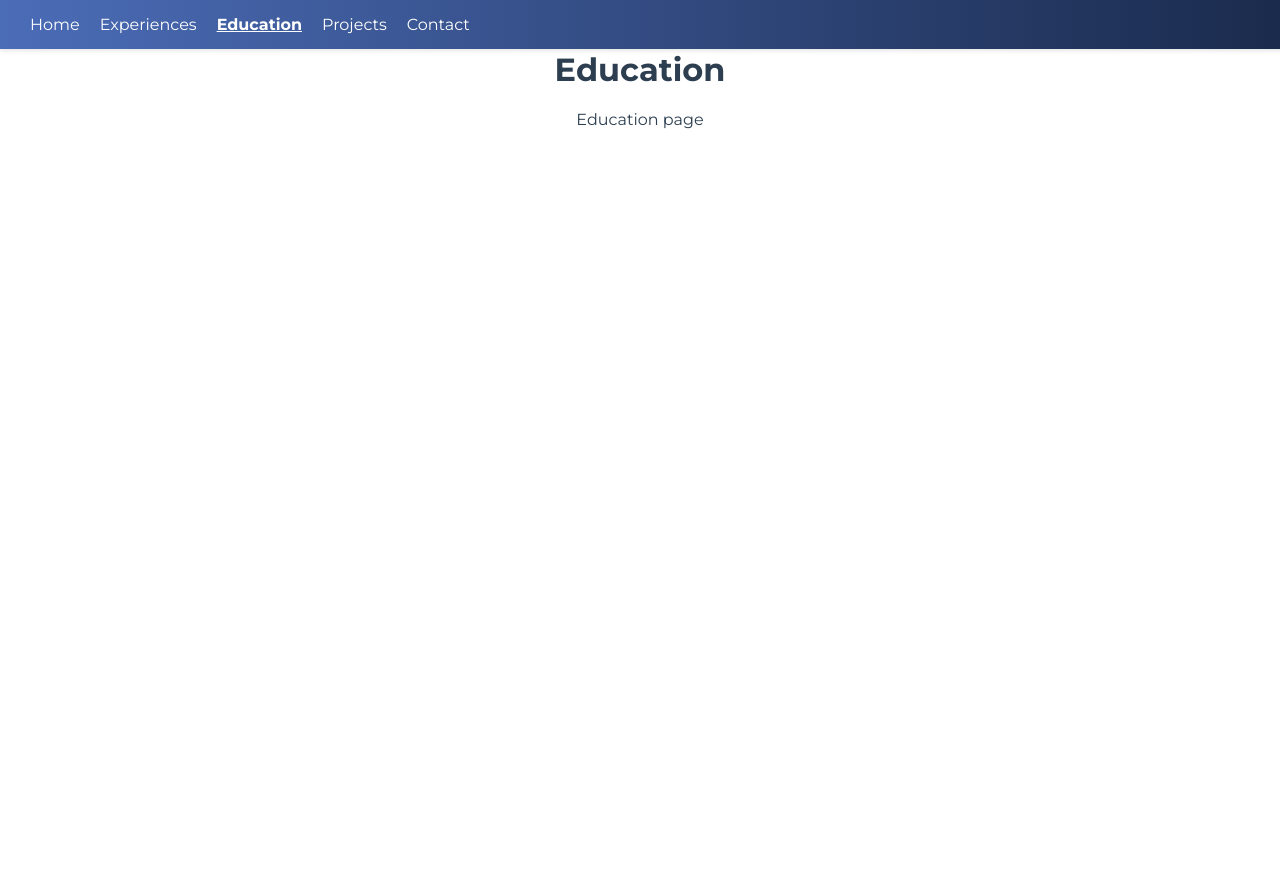
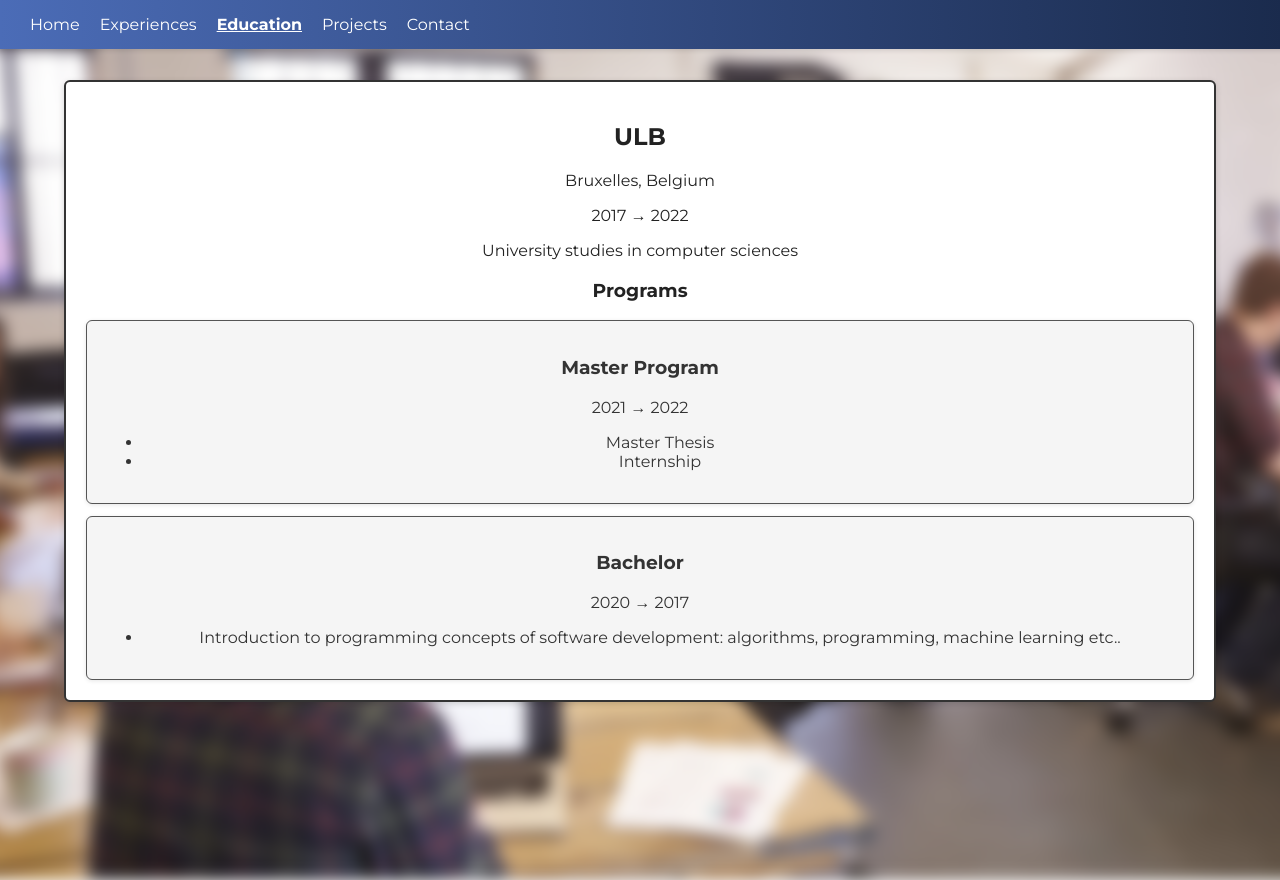
Before and after one commit to cedric-dem/my-portfolio, a Vue app: page /education in a window 1280 px wide. Before the commit the page ends 850 px from the top, so only its background shows below. Built offline with nearby package versions, Linux system fonts and the light colour scheme.

Commit message:
create content on education page

```diff
--- /dev/null
+++ b/src/components/ProgramCard.vue
@@ -0,0 +1,44 @@
++43-0
+<template>
+  <div class="program-card">
+    <h3>{{ name }}</h3>
+    <p class="date">{{ startDate }} → {{ endDate }}</p>
+    <p class="description">{{ description }}</p>
+    <ul v-if="details && details.length" class="details">
+      <li v-for="(detail, index) in details" :key="index">{{ detail }}</li>
+    </ul>
+  </div>
+</template>
+
+<script>
+export default {
+  name: 'ProgramCard',
+  props: {
+    startDate: String,
+    endDate: String,
+    name: String,
+    description: String,
+    details: {
+      type: Array,
+      default: () => []
+    }
+  }
+}
+</script>
+
+<style scoped>
+.program-card {
+  border: 1.5px solid #555;
+  border-radius: 6px;
+  padding: 16px;
+  margin-top: 12px;
+  background-color: #f5f5f5;
+  box-shadow: 0 1px 4px rgba(0,0,0,0.1);
+  transition: box-shadow 0.3s ease;
+  color: #333;
+}
+
+.program-card:hover {
+  box-shadow: 0 4px 8px rgba(0,0,0,0.2);
+}
+</style>
--- /dev/null
+++ b/src/components/UniversityCard.vue
@@ -0,0 +1,62 @@
++61-0
+<template>
+  <div class="university-card">
+    <h2>{{ university }}</h2>
+    <p class="location">{{ location }}</p>
+    <p v-for="(range, index) in dateRanges" :key="index" class="date">
+      {{ range.start }} → {{ range.end }}
+    </p>
+    <p class="description">{{ description }}</p>
+    <div v-if="programs && programs.length" class="programs">
+      <h3>Programs</h3>
+      <ProgramCard v-for="(program, index) in programs" :key="index" v-bind="program" />
+    </div>
+  </div>
+</template>
+
+<script setup>
+import { computed, defineProps } from 'vue'
+import ProgramCard from './ProgramCard.vue'
+
+const props = defineProps({
+  startDate: {
+    type: Array,
+    default: () => []
+  },
+  endDate: {
+    type: Array,
+    default: () => []
+  },
+  location: String,
+  university: String,
+  description: String,
+  programs: {
+    type: Array,
+    default: () => []
+  }
+})
+
+const dateRanges = computed(() =>
+    props.startDate.map((start, index) => ({
+      start,
+      end: props.endDate[index] || ''
+    }))
+)
+</script>
+
+<style scoped>
+.university-card {
+  border: 2px solid #333;
+  border-radius: 6px;
+  padding: 20px;
+  margin-bottom: 20px;
+  background-color: #fff;
+  box-shadow: 0 2px 6px rgba(0,0,0,0.15);
+  transition: box-shadow 0.3s ease;
+  color: #222;
+}
+
+.university-card:hover {
+  box-shadow: 0 6px 12px rgba(0,0,0,0.25);
+}
+</style>
--- a/src/views/EducationPage.vue
+++ b/src/views/EducationPage.vue
@@ -1,14 +1,48 @@
-<script setup>
-
-</script>
-
 <template>
-  <div class="Education">
-    <h1>Education</h1>
-    <p>Education page</p>
+  <ParallaxBackground image="experiences_bg.jpeg" />
+  <div class="education">
+    <UniversityCard
+        v-for="(uni, i) in universities"
+        :key="i"
+        v-bind="uni"
+    />
   </div>
 </template>
 
+<script setup>
+import UniversityCard from '@/components/UniversityCard.vue'
+import ParallaxBackground from '@/components/ParallaxBackground.vue'
+
+const universities = [
+  {
+    startDate: ['2017'],
+    endDate: ['2022'],
+    location: 'Bruxelles, Belgium',
+    university: 'ULB',
+    description: 'University studies in computer sciences',
+    programs: [
+      {
+        startDate: '2021',
+        endDate: '2022',
+        name: 'Master Program',
+        description: '',
+        details: ['Master Thesis', 'Internship']
+      },
+      {
+        startDate: '2020',
+        endDate: '2017',
+        name: 'Bachelor',
+        description: '',
+        details: ['Introduction to programming concepts of software development: algorithms, programming, machine learning etc..']
+      }
+    ]
+  }
+]
+</script>
+
 <style scoped>
-
+.education {
+  width: 90%;
+  margin: 80px auto 40px;
+}
 </style>
```
